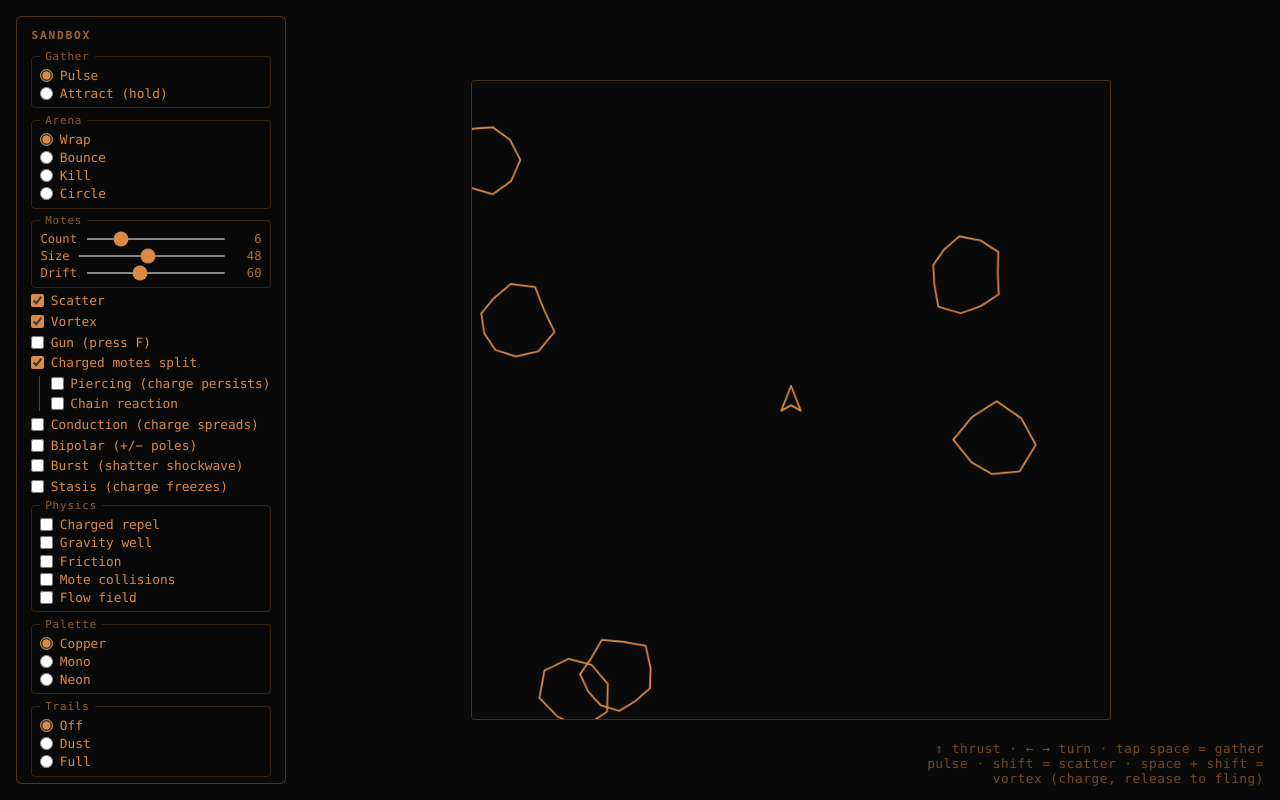
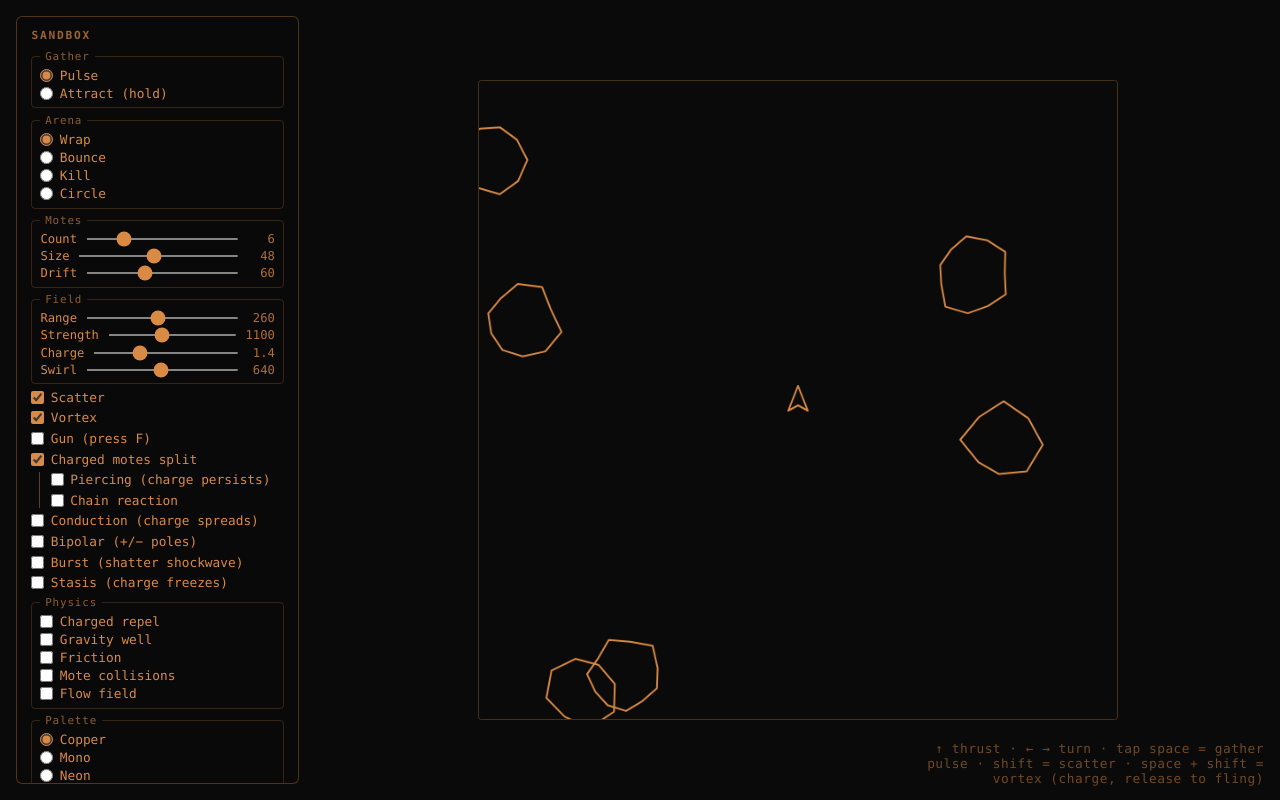
Before and after one commit to daydream-software/project-copper, a website built with Vite: page index.html in a window 1280 px wide. Built offline with nearby package versions, Linux system fonts and the light colour scheme.

Commit message:
feat(sandbox): field knobs — range, strength, charge time, vortex swirl
The first sliders for the core verb itself. A Field panel group tunes the
continuous field (attract / scatter / vortex): Range, Strength, Charge time
(vortex wind-up) and Swirl (the full-charge fling speed), backed by
fieldRange / fieldStrength / chargeTime / vortexSwirl in Config (defaulting to
the shipped 260 / 1100 / 1.4 / 640, so createWorld / step and the tests are
unchanged for existing callers).

These are live knobs, not generation knobs: the loop reads config each frame,
so they take effect immediately and stay out of genChanged (no world rebuild).
The view reads config.fieldRange for the tether check and reach ring; the
superseded FIELD_RANGE export and the FIELD_STRENGTH / VORTEX_RADIUS /
VORTEX_SWIRL_MAX / CHARGE_TIME constants are gone — the vortex shell radius now
derives from config.fieldRange * 0.5. Each knob has a discriminating test.

Co-Authored-By: Claude Opus 4.8 (1M context) <noreply@anthropic.com>

```diff
--- a/index.html
+++ b/index.html
@@ -36,6 +36,13 @@
         <label class="range">Count <input type="range" id="opt-moteCount" min="1" max="24" step="1" value="6" /><output>6</output></label>
         <label class="range">Size <input type="range" id="opt-moteSize" min="20" max="80" step="2" value="48" /><output>48</output></label>
         <label class="range">Drift <input type="range" id="opt-moteDrift" min="0" max="160" step="10" value="60" /><output>60</output></label>
+      </fieldset>
+      <fieldset>
+        <legend>Field</legend>
+        <label class="range">Range <input type="range" id="opt-fieldRange" min="120" max="420" step="10" value="260" /><output>260</output></label>
+        <label class="range">Strength <input type="range" id="opt-fieldStrength" min="200" max="2400" step="50" value="1100" /><output>1100</output></label>
+        <label class="range">Charge <input type="range" id="opt-chargeTime" min="0.3" max="4" step="0.1" value="1.4" /><output>1.4</output></label>
+        <label class="range">Swirl <input type="range" id="opt-vortexSwirl" min="200" max="1100" step="20" value="640" /><output>640</output></label>
       </fieldset>
       <label><input type="checkbox" id="opt-scatter" checked /> Scatter</label>
       <label><input type="checkbox" id="opt-vortex" checked /> Vortex</label>
--- a/src/config.ts
+++ b/src/config.ts
@@ -13,6 +13,14 @@ export interface Config {
   scatter: boolean
   /** Vortex (gather + scatter held) enabled. */
   vortex: boolean
+  /** Reach of the continuous field (attract / scatter / vortex), px. */
+  fieldRange: number
+  /** Field acceleration at the centre, px/s² (falls linearly to 0 at the edge). */
+  fieldStrength: number
+  /** Seconds of held vortex needed to wind up to full charge. */
+  chargeTime: number
+  /** Tangential orbit / fling speed at full vortex charge, px/s. */
+  vortexSwirl: number
   /** The dormant gun: firing bullets (press F) that split asteroids. */
   gun: boolean
   /** Charged motes split uncharged ones on contact. */
@@ -60,6 +68,10 @@ export const DEFAULT_CONFIG: Config = {
   edges: 'wrap',
   scatter: true,
   vortex: true,
+  fieldRange: 260,
+  fieldStrength: 1100,
+  chargeTime: 1.4,
+  vortexSwirl: 640,
   gun: false,
   chargedSplit: true,
   piercing: false,
--- a/src/main.ts
+++ b/src/main.ts
@@ -46,6 +46,10 @@ function readPanel(): Config {
     edges: edges === 'bounce' || edges === 'kill' || edges === 'circle' ? edges : 'wrap',
     scatter: checked('#opt-scatter'),
     vortex: checked('#opt-vortex'),
+    fieldRange: num('#opt-fieldRange', 260),
+    fieldStrength: num('#opt-fieldStrength', 1100),
+    chargeTime: num('#opt-chargeTime', 1.4),
+    vortexSwirl: num('#opt-vortexSwirl', 640),
     gun: checked('#opt-gun'),
     chargedSplit: checked('#opt-chargedSplit'),
     piercing: checked('#opt-piercing'),
--- a/src/render.ts
+++ b/src/render.ts
@@ -2,7 +2,7 @@
 // Zero game logic — it only reads the world and writes the canvas. Everything is
 // geometry; there are no image assets. The palette and trails are sandbox options.
 
-import { FIELD_RANGE, PULSE_RANGE } from './sim'
+import { PULSE_RANGE } from './sim'
 import type { Config } from './config'
 import type { Vec2 } from './geometry'
 import type { Asteroid, FieldMode, World } from './entities'
@@ -47,7 +47,7 @@ export function draw(ctx: CanvasRenderingContext2D, world: World, config: Config
   if (config.trails === 'full') drawGhosts(ctx, ghosts)
   else if (config.trails === 'dust') drawGrains(ctx, grains)
 
-  drawField(ctx, world)
+  drawField(ctx, world, config)
   drawAsteroids(ctx, world)
   drawBullets(ctx, world)
   drawShip(ctx, world)
@@ -117,9 +117,10 @@ function ringDash(mode: FieldMode): number[] {
 
 // The polarity field: faint tethers to the motes in reach, plus the reach ring
 // (solid = attract, dashed = repel, dotted = vortex). Drawn under the motes and ship.
-function drawField(ctx: CanvasRenderingContext2D, world: World): void {
+function drawField(ctx: CanvasRenderingContext2D, world: World, config: Config): void {
   const { ship } = world
   if (ship.field === 'off') return
+  const range = config.fieldRange
   ctx.strokeStyle = ship.field === 'repel' ? active.dim : active.stroke
 
   ctx.lineWidth = 1
@@ -127,7 +128,7 @@ function drawField(ctx: CanvasRenderingContext2D, world: World): void {
   for (const a of world.asteroids) {
     const dx = a.pos.x - ship.pos.x
     const dy = a.pos.y - ship.pos.y
-    if (dx * dx + dy * dy < FIELD_RANGE * FIELD_RANGE) {
+    if (dx * dx + dy * dy < range * range) {
       ctx.beginPath()
       ctx.moveTo(ship.pos.x, ship.pos.y)
       ctx.lineTo(a.pos.x, a.pos.y)
@@ -140,7 +141,7 @@ function drawField(ctx: CanvasRenderingContext2D, world: World): void {
   ctx.lineWidth = ship.field === 'vortex' ? 1.5 + ship.charge * 3 : 1.5
   ctx.setLineDash(ringDash(ship.field))
   ctx.beginPath()
-  ctx.arc(ship.pos.x, ship.pos.y, FIELD_RANGE, 0, Math.PI * 2)
+  ctx.arc(ship.pos.x, ship.pos.y, range, 0, Math.PI * 2)
   ctx.stroke()
   ctx.setLineDash([])
 
--- a/src/sim.ts
+++ b/src/sim.ts
@@ -32,15 +32,12 @@ const SAFE_SPAWN_DIST = 140 // keep fresh asteroids off the ship
 const MOTE_MAX_SPEED = 720 // clamp so the field can't fling motes off to infinity (high enough for a charged fling)
 
 // --- Polarity field (the core verb): pull motes in / push them away ---
-/** Reach of the ship's field, px. Exported so the view can draw the ring. */
-export const FIELD_RANGE = 260
-const FIELD_STRENGTH = 1100 // px/s^2 at the centre, falling linearly to 0 at the edge
-const VORTEX_RADIUS = FIELD_RANGE * 0.5 // motes settle onto this orbit shell in vortex mode
-const VORTEX_SWIRL_MIN = 170 // tangential orbit speed at zero charge, px/s
-const VORTEX_SWIRL_MAX = 640 // tangential orbit speed at full charge, px/s — the wound-up fling speed
+// Reach, strength, charge time and the full-charge fling speed are sandbox knobs (read
+// from Config); the constants below are the fixed *shape* of the vortex. The orbit shell
+// radius derives from the (configurable) field range, at half of it.
+const VORTEX_SWIRL_MIN = 170 // tangential orbit speed at zero charge, px/s (config sets the max)
 const VORTEX_SPRING = 3.5 // pull toward the shell radius, 1/s
 const VORTEX_RESPONSE = 6 // how fast a mote's velocity tracks the vortex target, 1/s
-const CHARGE_TIME = 1.4 // seconds of held vortex to reach full charge
 
 // --- Gather pulse (replaces a continuous attract): a discrete inward impulse ---
 /** Reach of a gather pulse, px. Exported so the view can size the ripple. */
@@ -158,7 +155,7 @@ function stepShip(ship: Ship, input: Input, width: number, height: number, dt: n
   // Charge builds while the vortex is held, and resets the moment it's released —
   // releasing/scattering then flings the motes at whatever orbit speed was wound up.
   const field = fieldMode(input, config)
-  const charge = field === 'vortex' ? Math.min(1, ship.charge + dt / CHARGE_TIME) : 0
+  const charge = field === 'vortex' ? Math.min(1, ship.charge + dt / config.chargeTime) : 0
   // The ship never dies at the edge (no game-over) — kill behaves like bounce for it.
   const shipMode = config.edges === 'kill' ? 'bounce' : config.edges
   const b = bound(ship.pos.x + vx * dt, ship.pos.y + vy * dt, vx, vy, SHIP_RADIUS, width, height, shipMode)
@@ -195,13 +192,13 @@ function pulseKick(a: Asteroid, shipPos: Vec2): Asteroid {
   return { ...a, charge: chargeTimeFor(a.radius), vel: { x: a.vel.x + (dx / dist) * kick, y: a.vel.y + (dy / dist) * kick } }
 }
 
-// Vortex steers a mote's velocity toward a rotating shell — a spring toward
-// VORTEX_RADIUS plus a tangential orbit speed — so motes circle the ship and stay
-// captured, instead of a constant tangential force spiralling them out of range.
-// (ux, uy) points from the mote toward the ship; `swirl` is the (charge-scaled)
+// Vortex steers a mote's velocity toward a rotating shell — a spring toward the shell
+// `radius` (half the field range) plus a tangential orbit speed — so motes circle the
+// ship and stay captured, instead of a constant tangential force spiralling them out of
+// range. (ux, uy) points from the mote toward the ship; `swirl` is the (charge-scaled)
 // tangential orbit speed.
-function vortexVel(ux: number, uy: number, dist: number, swirl: number, vx: number, vy: number, dt: number): Vec2 {
-  const radialOut = VORTEX_SPRING * (VORTEX_RADIUS - dist) // +outward inside the shell, -inward outside
+function vortexVel(ux: number, uy: number, dist: number, radius: number, swirl: number, vx: number, vy: number, dt: number): Vec2 {
+  const radialOut = VORTEX_SPRING * (radius - dist) // +outward inside the shell, -inward outside
   const targetX = -ux * radialOut + -uy * swirl // outward (-ux,-uy) + tangent (-uy, ux)
   const targetY = -uy * radialOut + ux * swirl
   const k = Math.min(1, VORTEX_RESPONSE * dt)
@@ -210,30 +207,30 @@ function vortexVel(ux: number, uy: number, dist: number, swirl: number, vx: numb
 
 // The polarity field's effect on a mote: the new velocity and whether the field
 // touched it (which (re)charges it). Extracted to keep stepMote flat.
-function fieldForce(ship: Ship, a: Asteroid, dt: number): { vx: number, vy: number, touched: boolean } {
+function fieldForce(ship: Ship, a: Asteroid, dt: number, config: Config): { vx: number, vy: number, touched: boolean } {
   const vx = a.vel.x
   const vy = a.vel.y
   if (ship.field === 'off') return { vx, vy, touched: false }
   const dx = ship.pos.x - a.pos.x
   const dy = ship.pos.y - a.pos.y
   const dist = Math.hypot(dx, dy)
-  if (dist <= 0 || dist >= FIELD_RANGE) return { vx, vy, touched: false }
+  if (dist <= 0 || dist >= config.fieldRange) return { vx, vy, touched: false }
   const ux = dx / dist
   const uy = dy / dist
   if (ship.field === 'vortex') {
-    const swirl = VORTEX_SWIRL_MIN + (VORTEX_SWIRL_MAX - VORTEX_SWIRL_MIN) * ship.charge
-    const v = vortexVel(ux, uy, dist, swirl, vx, vy, dt)
+    const swirl = VORTEX_SWIRL_MIN + (config.vortexSwirl - VORTEX_SWIRL_MIN) * ship.charge
+    const v = vortexVel(ux, uy, dist, config.fieldRange * 0.5, swirl, vx, vy, dt)
     return { vx: v.x, vy: v.y, touched: true }
   }
   // 'attract' = radial inward (ux,uy point at the ship); 'repel' = outward.
-  const mag = FIELD_STRENGTH * (1 - dist / FIELD_RANGE) * dt * (ship.field === 'attract' ? 1 : -1)
+  const mag = config.fieldStrength * (1 - dist / config.fieldRange) * dt * (ship.field === 'attract' ? 1 : -1)
   return { vx: vx + ux * mag, vy: vy + uy * mag, touched: true }
 }
 
 // Drift a mote: polarity field, then gravity well + friction (sandbox toggles), clamp,
 // move + spin (wrapping or bouncing). The field touching it (re)charges it.
 function stepMote(a: Asteroid, ship: Ship, width: number, height: number, dt: number, config: Config): Asteroid | null {
-  const f = fieldForce(ship, a, dt)
+  const f = fieldForce(ship, a, dt, config)
   let { vx, vy } = f
   if (config.well) {
     vx += (width / 2 - a.pos.x) * WELL_K * dt
```
Also changed, not shown: src/sim.test.ts (+34 -0 lines).
